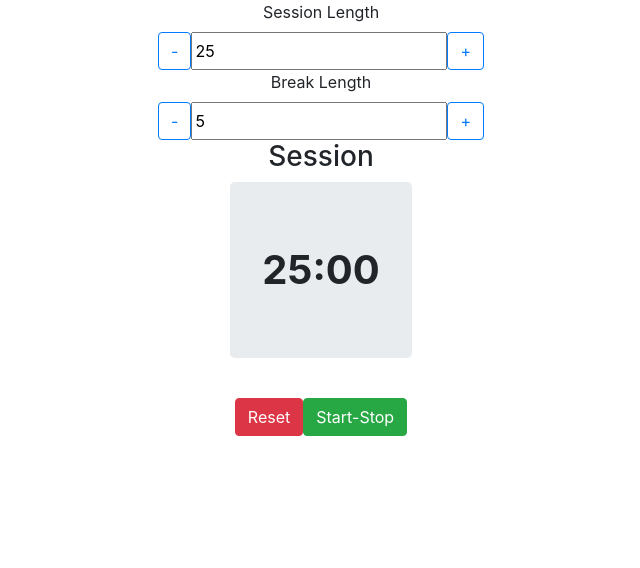
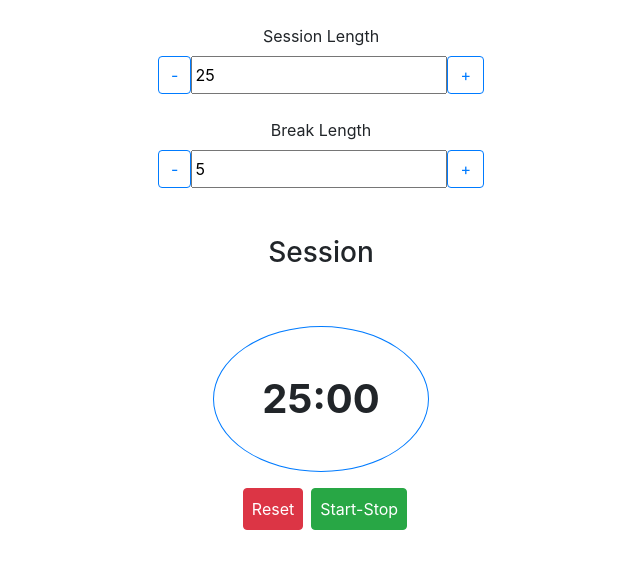
Before and after one commit to Farmanara/pomodoro, a React app: page / in a window 1280 px wide. Shown: the whole page, without its empty margins (319-959 px from the left). Built offline with nearby package versions, Linux system fonts and the light colour scheme.

Commit message:
added paddings

```diff
--- a/src/index.js
+++ b/src/index.js
@@ -164,7 +164,7 @@ class Clock extends React.Component {
 
   render() {
     return (
-      <div className=" container-sm text-center vertical-center">
+      <div className=" pt-4 container-sm text-center vertical-center">
         <label id="session-label">Session Length</label>
         <div className="row justify-content-center">
           <button
@@ -190,7 +190,9 @@ class Clock extends React.Component {
             +
           </button>
         </div>
-        <label id="break-label">Break Length</label>
+        <label className="pt-4" id="break-label">
+          Break Length
+        </label>
 
         <div className="row justify-content-center">
           <button
@@ -215,21 +217,28 @@ class Clock extends React.Component {
           </button>
         </div>
         <div>
-          <div className="h3" id="timer-label">
+          <div className="h3 p-5" id="timer-label">
             {this.state.timerName}
           </div>
-        </div>
-        <div className="row h1 justify-content-center">
-          <div className="jumbotron font-weight-bold" id="time-left">
+
+          <div
+            className="d-inline-flex p-5 h1 font-weight-bold border border-primary rounded-circle"
+            id="time-left"
+          >
             {this.state.minutes}:{this.state.seconds}{" "}
           </div>
         </div>
+
         <div>
-          <button className="btn btn-danger" id="reset" onClick={this.reset}>
+          <button
+            className="p-2 m-2 btn btn-danger"
+            id="reset"
+            onClick={this.reset}
+          >
             Reset
           </button>
           <button
-            className="btn btn-success"
+            className="p-2 btn btn-success"
             id="start_stop"
             onClick={this.startStop}
           >
```
Also changed, not shown: public/index.html (+1 -5 lines).
